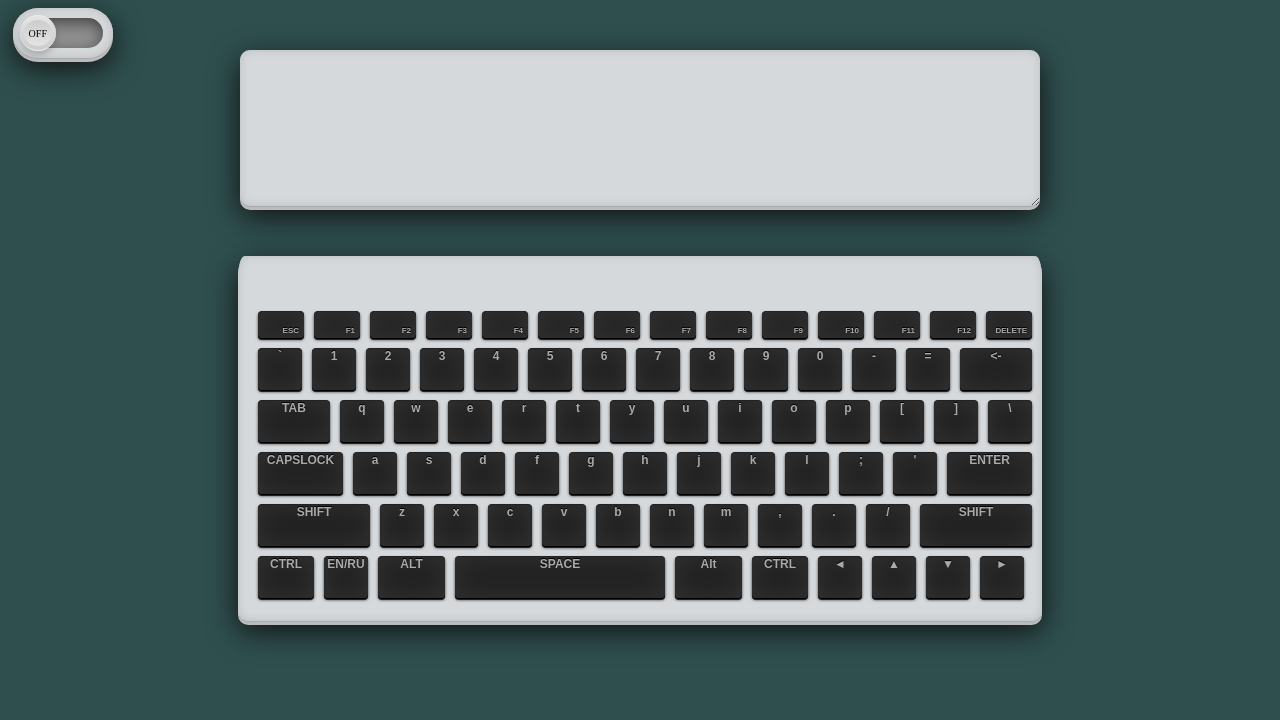
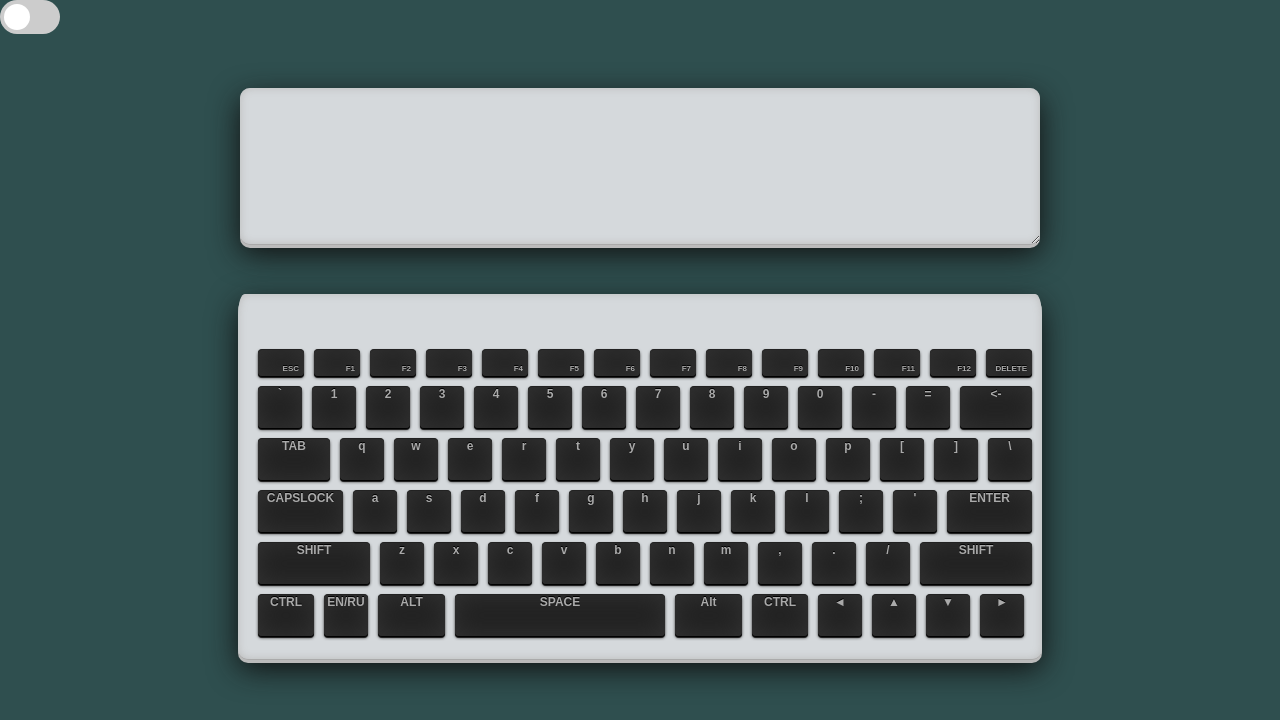
Before and after one commit to solodliudmyla/virtual-keyboard, a plain HTML site: page index.html in a window 1280 px wide. Drawn offline with Linux system fonts and the light colour scheme.

Commit message:
feat: add checkbox toggle behavior

```diff
--- a/index.html
+++ b/index.html
@@ -7,13 +7,15 @@
 	<title>keyboard</title>
 </head>
 <body>
-<div class="checkbox">
-	<div class="inner">
-		<div class="toggle">
 
-		</div>
-	</div>
+
+<div class="container">
+	<label class="switch" for="checkbox">
+		<input type="checkbox" id="checkbox"/>
+		<div class="slider round"></div>
+	</label>
 </div>
+
 <script src="script.js"></script>
 </body>
 </html>
--- a/script.js
+++ b/script.js
@@ -7,7 +7,7 @@ window.onload = function onLoad() {
         ['Tab', 'KeyQ', 'KeyW', 'KeyE', 'KeyR', 'KeyT', 'KeyY', 'KeyU', 'KeyI', 'KeyO', 'KeyP', 'BracketLeft', 'BracketRight', 'Backslash'],
         ['CapsLock', 'KeyA', 'KeyS', 'KeyD', 'KeyF', 'KeyG', 'KeyH', 'KeyJ', 'KeyK', 'KeyL', 'Semicolon', 'Quote', 'Enter'],
         ['ShiftLeft', 'KeyZ', 'KeyX', 'KeyC', 'KeyV', 'KeyB', 'KeyN', 'KeyM', 'Comma', 'Period', 'Slash', 'ShiftRight'],
-        ['ControlLeft', 'MetaLeft', 'AltLeft', 'Space', 'AltRight', 'ControlRight', 'ArrowLeft', 'ArrowUp', 'ArrowDown', 'ArrowRight'],
+        ['ControlLeft', 'MetaLeft', 'AltLeft', 'Space', 'AltRight', 'ControlRight', 'ArrowLeft', 'ArrowUp', 'ArrowDown', 'ArrowRight']
       ],
       en: [
         ['ESC', 'F1', 'F2', 'F3', 'F4', 'F5', 'F6', 'F7', 'F8', 'F9', 'F10', 'F11', 'F12', 'DELETE'],
@@ -15,7 +15,7 @@ window.onload = function onLoad() {
         ['TAB', 'q', 'w', 'e', 'r', 't', 'y', 'u', 'i', 'o', 'p', '[', ']', '\\'],
         ['CAPSLOCK', 'a', 's', 'd', 'f', 'g', 'h', 'j', 'k', 'l', ';', '\'', 'ENTER'],
         ['SHIFT', 'z', 'x', 'c', 'v', 'b', 'n', 'm', ',', '.', '/', 'SHIFT'],
-        ['CTRL', 'EN/RU', 'ALT', 'SPACE', 'Alt', 'CTRL', '◄', '▲', '▼', '►'],
+        ['CTRL', 'EN/RU', 'ALT', 'SPACE', 'Alt', 'CTRL', '◄', '▲', '▼', '►']
       ],
       ru: [
         ['ESC', 'F1', 'F2', 'F3', 'F4', 'F5', 'F6', 'F7', 'F8', 'F9', 'F10', 'F11', 'F12', 'DELETE'],
@@ -23,8 +23,8 @@ window.onload = function onLoad() {
         ['TAB', 'й', 'ц', 'у', 'к', 'е', 'н', 'г', 'ш', 'щ', 'з', 'х', 'ъ', '\\'],
         ['CAPSLOCK', 'ф', 'ы', 'в', 'а', 'п', 'р', 'о', 'л', 'д', 'ж', 'э', 'ENTER'],
         ['SHIFT', 'я', 'ч', 'с', 'м', 'и', 'т', 'ь', 'б', 'ю', '.', 'SHIFT'],
-        ['CTRL', 'EN/RU', 'ALT', 'SPACE', 'Alt', 'CTRL', '◄', '▲', '▼', '►'],
-      ],
+        ['CTRL', 'EN/RU', 'ALT', 'SPACE', 'Alt', 'CTRL', '◄', '▲', '▼', '►']
+      ]
     };
     return matrix[language];
   };
@@ -261,12 +261,20 @@ window.onload = function onLoad() {
   });
 
   const keyboard = document.querySelector('#keyboard');
-};
 
-$(document).ready(function(){
-  $('.toggle').click(function(){
-    $('.inner').toggleClass('active')
+  const checkbox = document.querySelector('#checkbox');
 
+  checkbox.addEventListener('click', () => {
+    if (checkbox.checked) {
+      keyboard.style.display = 'none';
+    } else {
+      keyboard.style.display = 'block';
+    }
   });
 
-});
+
+
+
+
+
+};
--- a/style.css
+++ b/style.css
@@ -33,6 +33,7 @@ body {
 	0 1px 0 #aaa,
 	0 4px 0 #bbb,
 	0 10px 30px #111;
+	display: block;
 }
 
 ul {
@@ -155,71 +156,53 @@ li {
 	outline: 0;
 	outline-offset: 0;
 }
-/*------------------------------------------*/
 
-.checkbox {
-	position: fixed;
-	top: 1%;
-	left: 1%;
-	width: 100px;
-	height: 50px;
-	border-radius: 25px;
-	background:#d5d9dc repeat-x ;
-	box-shadow: inset 0 0 8px #bbb, 0 1px 0 #aaa, 0 4px 0 #bbb, 0 10px 30px #111;
-
+/*---------------------------------------*/
+.switch {
+	display: inline-block;
+	height: 34px;
+	position: relative;
+	width: 60px;
 }
 
-.inner {
-	position: absolute;
-	top: 10px;
-	left: 10px;
-	right: 10px;
-	bottom: 10px;
-	background: linear-gradient(0deg, #a5a5a5, #717171);
-	border-radius: 20px;
-	box-shadow: inset 0 0 15px rgba(0,0,0,.5);
+.switch input {
+	display:none;
 }
 
-.toggle {
+.slider {
+	background-color: #ccc;
+	bottom: 0;
+	cursor: pointer;
+	left: 0;
 	position: absolute;
-	top: -3px;
-	left: -3px;
-	width: 36px;
-	height: 36px;
-	border-radius: 50%;
-	background: linear-gradient(0deg, #ccc, #e4e4e4);
-	box-shadow: 0 4px 6px rgba(0,0,0,.2);
-	box-sizing: border-box;
-	border-top: 0.04em solid #ececec;
-	border-bottom: 0.04em solid #ececec;
-	cursor: pointer;
-	transition: 0.5s;
+	right: 0;
+	top: 0;
+	transition: .4s;
 }
 
-.checkbox .inner.active .toggle {
-	left: 47px;
+.slider:before {
+	background-color: #fff;
+	bottom: 4px;
+	content: "";
+	height: 26px;
+	left: 4px;
+	position: absolute;
+	transition: .4s;
+	width: 26px;
 }
 
-.inner.active {
-	background: linear-gradient(0deg, #00d22d, #158a00);
+input:checked + .slider {
+	background-color: #66bb6a;
 }
 
-.toggle::before {
-	content: 'OFF';
-	position: absolute;
-	top: 4px;
-	left: 4px;
-	right: 4px;
-	bottom: 4px;
-	background: linear-gradient(0deg, #e4e4e4, #ccc);
-	border-radius: 50%;
-	text-align: center;
-	font-size: 10px;
-	line-height: 28px;
-	color: black;
+input:checked + .slider:before {
+	transform: translateX(26px);
 }
 
-.inner.active .toggle::before {
-	content: 'ON';
-	color: #00d22d;
+.slider.round {
+	border-radius: 34px;
 }
+
+.slider.round:before {
+	border-radius: 50%;
+}
```
